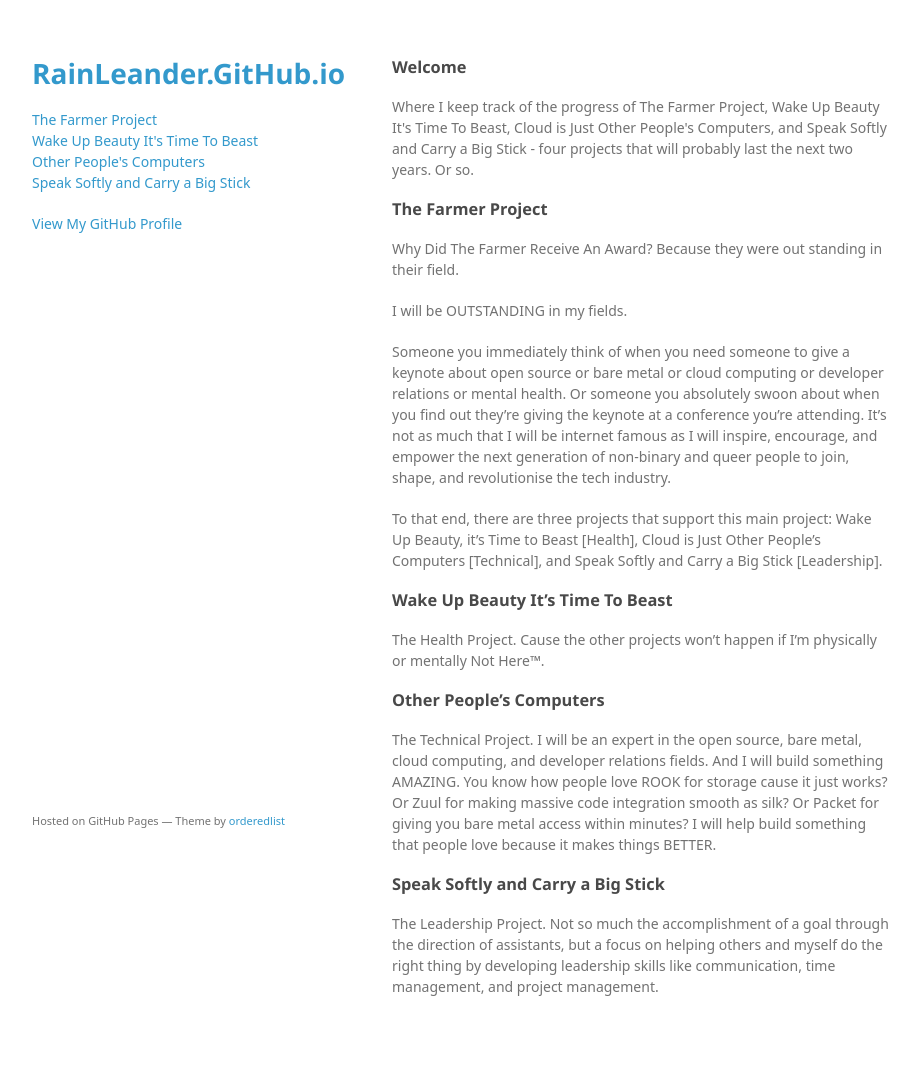
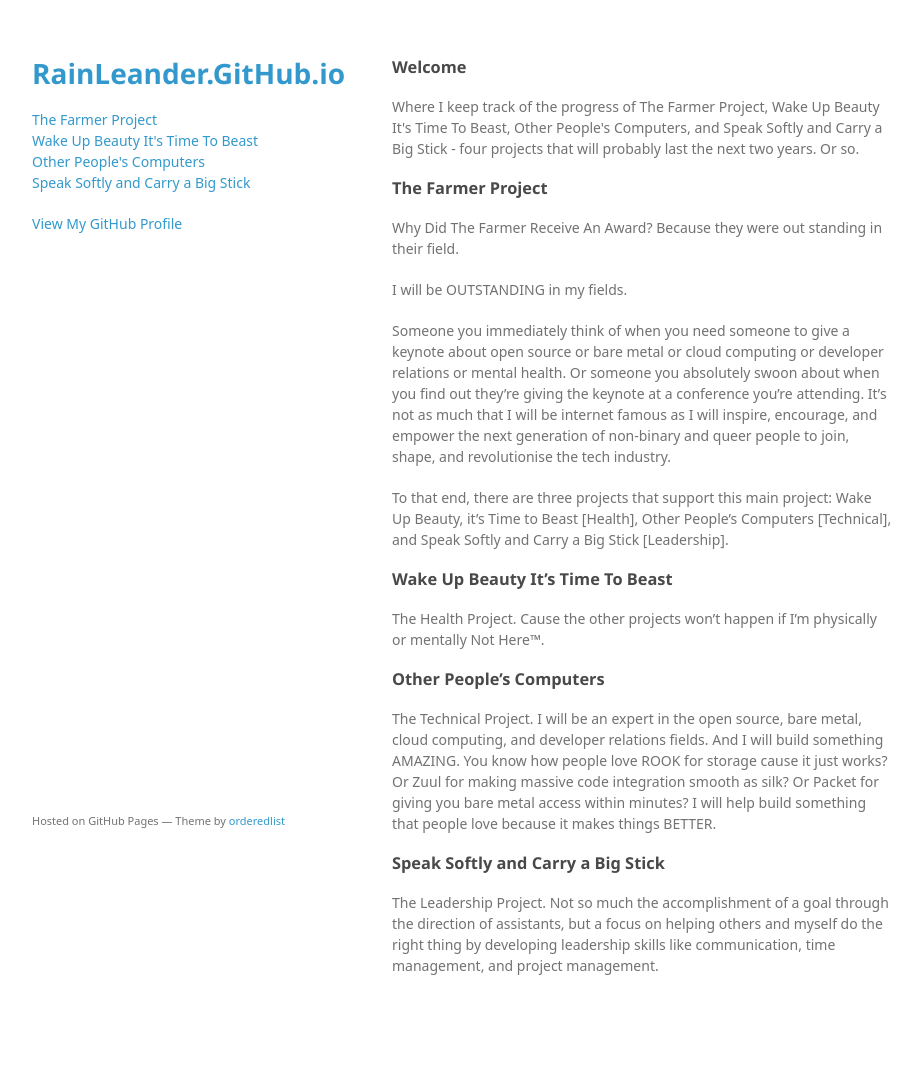
Before and after one commit to rainleander/rainleander.github.io, a Jekyll site: the page index.html, which Jekyll copies as it is, in a window 1280 px wide. Shown: the whole page, without its empty margins (178-1099 px from the left). Built offline with Jekyll 4.4.1, drawn with Linux system fonts in a browser that asks for light colours; some web fonts are replaced; after the commit the page ends 1046 px from its top, so only the background shows below that.

Commit message:
Update index.html

```diff
--- a/index.html
+++ b/index.html
@@ -28,13 +28,13 @@
       <section>
         <h3>
 <a id="welcome" class="anchor" href="#welcome" aria-hidden="true"><span aria-hidden="true" class="octicon octicon-link"></span></a>Welcome</h3>
-<p>Where I keep track of the progress of The Farmer Project, Wake Up Beauty It's Time To Beast, Cloud is Just Other People's Computers, and Speak Softly and Carry a Big Stick - four projects that will probably last the next two years. Or so.</p>
+<p>Where I keep track of the progress of The Farmer Project, Wake Up Beauty It's Time To Beast, Other People's Computers, and Speak Softly and Carry a Big Stick - four projects that will probably last the next two years. Or so.</p>
 <h3>
 <a id="the-farmer-project" class="anchor" href="#the-farmer-project" aria-hidden="true"><span aria-hidden="true" class="octicon octicon-link"></span></a>The Farmer Project</h3>
 <p>Why Did The Farmer Receive An Award? Because they were out standing in their field.</p>
 <p>I will be OUTSTANDING in my fields.</p>
 <p>Someone you immediately think of when you need someone to give a keynote about open source or bare metal or cloud computing or developer relations or mental health. Or someone you absolutely swoon about when you find out they’re giving the keynote at a conference you’re attending. It’s not as much that I will be internet famous as I will inspire, encourage, and empower the next generation of non-binary and queer people to join, shape, and revolutionise the tech industry.</p>
-<p>To that end, there are three projects that support this main project: Wake Up Beauty, it’s Time to Beast [Health], Cloud is Just Other People’s Computers [Technical], and Speak Softly and Carry a Big Stick [Leadership].</p>
+<p>To that end, there are three projects that support this main project: Wake Up Beauty, it’s Time to Beast [Health], Other People’s Computers [Technical], and Speak Softly and Carry a Big Stick [Leadership].</p>
 <h3>
 <a id="wake-up-beauty-its-time-to-beast" class="anchor" href="#wake-up-beauty-its-time-to-beast" aria-hidden="true"><span aria-hidden="true" class="octicon octicon-link"></span></a>Wake Up Beauty It’s Time To Beast</h3>
 <p>The Health Project. Cause the other projects won’t happen if I’m physically or mentally Not Here™.</p>
```
